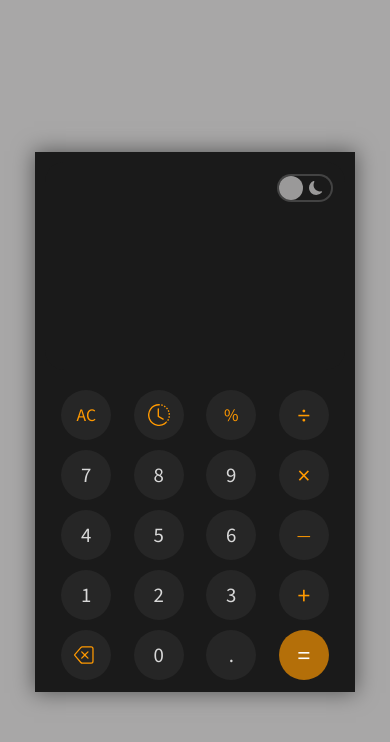
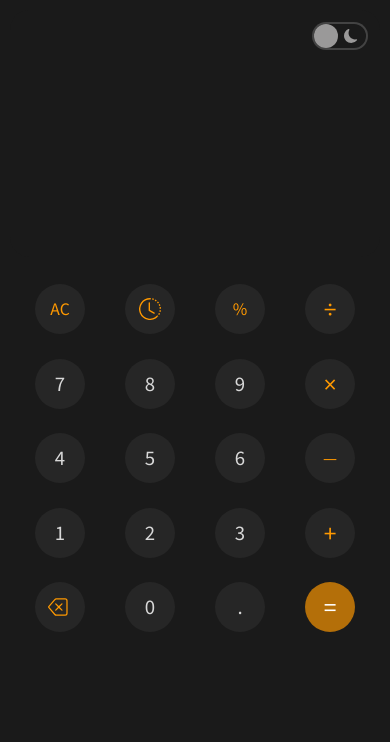
Before and after one commit to Mithula-cbw/Calculator, a plain HTML site: page index.html in a window 390 px wide. Drawn offline with nearby package versions, Linux system fonts and the light colour scheme.

Commit message:
fixing for phones : min width cal : 280px

```diff
--- a/styles.css
+++ b/styles.css
@@ -293,3 +293,16 @@ body.dark-theme .operator{
 body.dark-theme .fill span{
     background-color: var(--acc-250);
 }
+
+@media (max-width:480px){
+    .calculator-wrapper {
+        max-width: calc(100%);
+        max-height: calc(100%);
+        min-width: 280px;
+        }
+
+    .screen{
+         width: 100%;
+         height: 30%;
+}
+}
```
